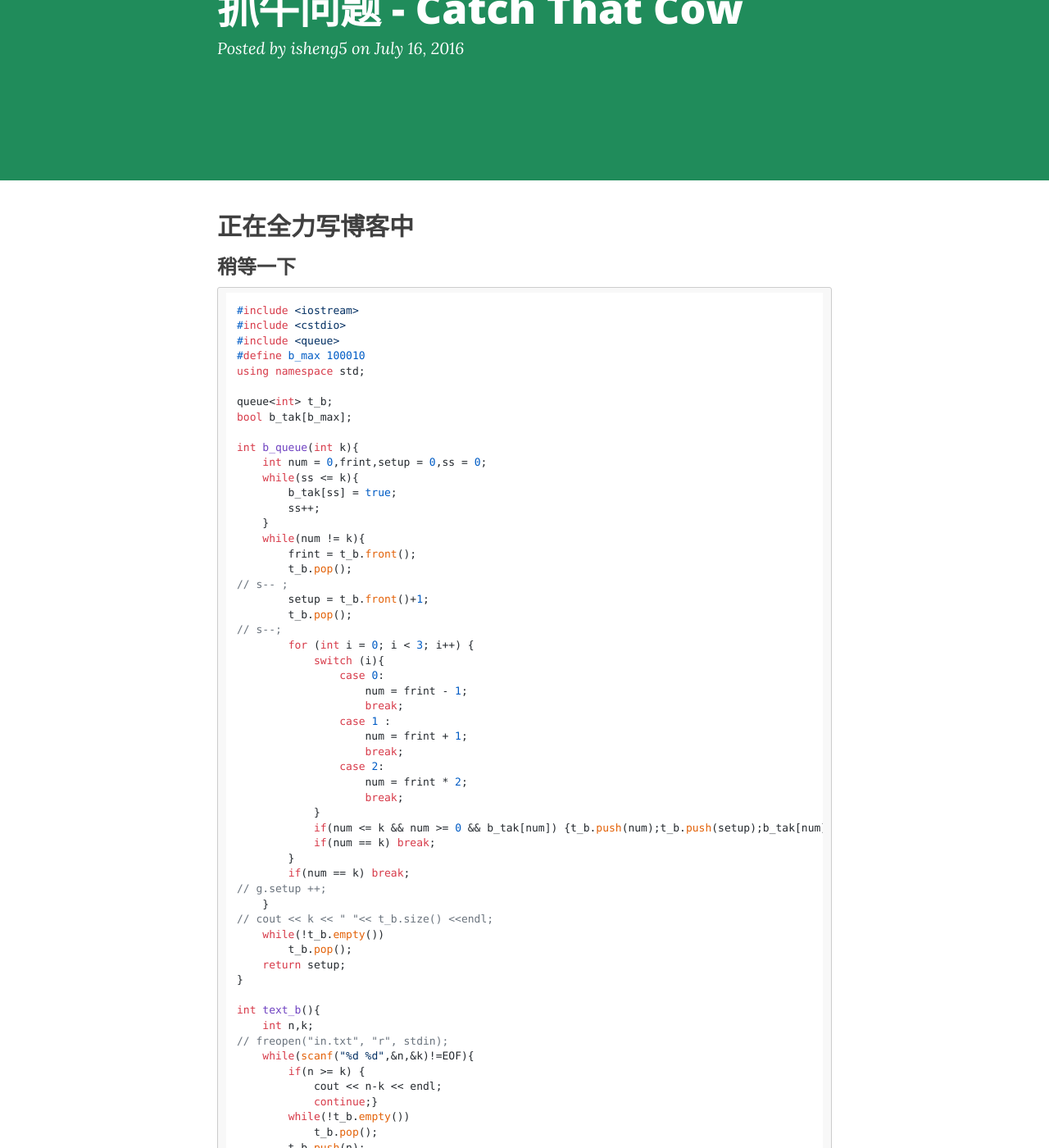
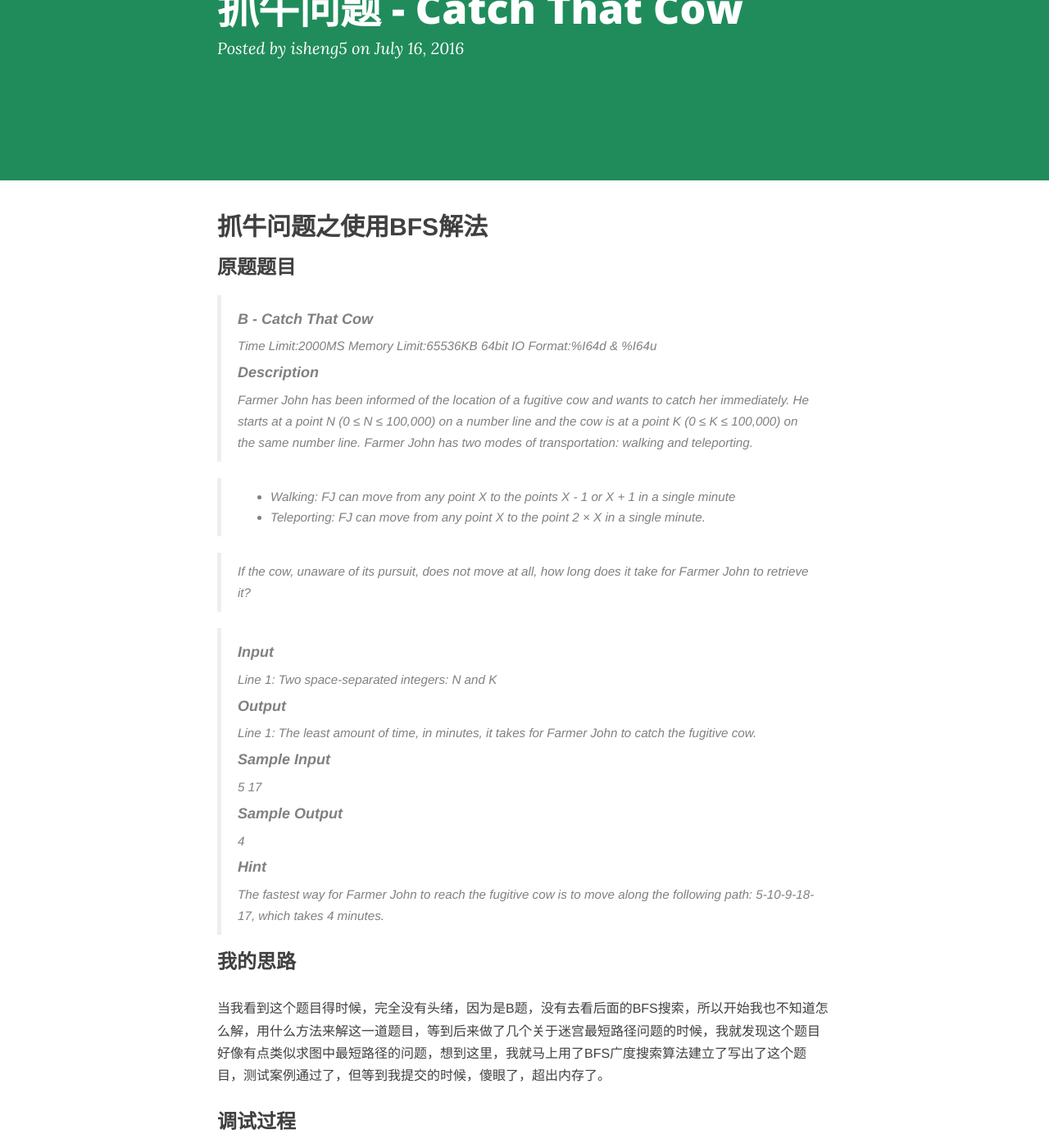
Before and after one commit to mapoio/blog, a Jekyll site: the page built from _posts/2016-07-16-week-1-s.md, in a window 1280 px wide and 1400 px high, scrolled down 214 px. Shown: the whole window at 82% size. Built offline with Jekyll 4.4.1, drawn with Linux system fonts in a browser that asks for light colours; nearby versions of some CDN libraries; comment, search, counter and statistics services are not loaded; some of the changed text lies outside the part shown.

Commit message:
推送博文-抓牛问题

````diff
--- a/_posts/2016-07-16-week-1-s.md
+++ b/_posts/2016-07-16-week-1-s.md
@@ -6,11 +6,57 @@
 tags: [ACM集训]
 description: 这个题目，我用的是BFS广度搜索来解题目的，毕竟也是一个最短连接问题。
 ---
-## 正在全力写博客中
+## 抓牛问题之使用BFS解法
 
-### 稍等一下
+### 原题题目
 
+> #### B - Catch That Cow
+Time Limit:2000MS     Memory Limit:65536KB     64bit IO Format:%I64d & %I64u
+>#### Description
+Farmer John has been informed of the location of a fugitive cow and wants to catch her immediately. He starts at a point N (0 ≤ N ≤ 100,000) on a number line and the cow is at a point K (0 ≤ K ≤ 100,000) on the same number line. Farmer John has two modes of transportation: walking and teleporting.
 
+>* Walking: FJ can move from any point X to the points X - 1 or X + 1 in a single minute
+>* Teleporting: FJ can move from any point X to the point 2 × X in a single minute.
+
+>If the cow, unaware of its pursuit, does not move at all, how long does it take for Farmer John to retrieve it?
+
+>#### Input
+Line 1: Two space-separated integers: N and K
+#### Output
+Line 1: The least amount of time, in minutes, it takes for Farmer John to catch the fugitive cow.
+#### Sample Input
+5 17
+#### Sample Output
+4
+#### Hint
+The fastest way for Farmer John to reach the fugitive cow is to move along the following path: 5-10-9-18-17, which takes 4 minutes.
+
+### 我的思路
+当我看到这个题目得时候，完全没有头绪，因为是B题，没有去看后面的BFS搜索，所以开始我也不知道怎么解，用什么方法来解这一道题目，等到后来做了几个关于迷宫最短路径问题的时候，我就发现这个题目好像有点类似求图中最短路径的问题，想到这里，我就马上用了BFS广度搜索算法建立了写出了这个题目，测试案例通过了，但等到我提交的时候，傻眼了，超出内存了。
+
+### 调试过程
+当知道超出内存后，我就通过Windows内置的进程控制程序，测试数据调到最大，运行程序，查看了一下我占用的内存大小，好像到了2个G系统自动的把它中断了，仔细想了一下，估计是边界条件判断出错，导致陷入了死循环中
+##### 问题代码
+```c++
+if(num <= k) {t_b.push(num);t_b.push(setup);b_tak[num] = false;}//num为当前所在的步数
+```
+这个代码中if的判断参数只判断了步数小于等于最终牛的步数就继续递归搜索下去，然后我就加了一个条件，判断步数当前num必须大于0才有意义。
+##### 第一次改进后的代码
+```c++
+if(num <= k && num >= 0) {t_b.push(num);t_b.push(setup);b_tak[num] = false;}//num为当前所在的步数
+```
+然后我就又提交了一次，竟然超时了，好吧，效率不过关呀！继续想思考，进行debug模式，发现我有很多重复的不是一直在进程中运行，这么多重复的递归导致效率好低，然后我就加了一个数组，通过数组来检测当前步数是否已经测试过了！
+##### 第二次改进后的代码
+```c++
+if(num <= k && num >= 0 && b_tak[num]) {t_b.push(num);t_b.push(setup);b_tak[num] = false;}//num为当前所在的步数,b_tak[]判断当前节点是否已经访问过了。
+```
+
+最后提交终于过了，过程是曲折的，但是结果是感人的。
+
+### 感想及其改进
+感想就是OJ好坑爹，不过这次过程还是蛮顺利的，两次调试就过了，经验就是，在搜索算法中必须对不必要的分支剪出，这样会极大的提高效率。
+
+### 最终AC代码
 ```c++
 #include <iostream>
 #include <cstdio>
@@ -18,22 +64,20 @@
 #define b_max 100010
 using namespace std;
 
-queue<int> t_b;
-bool b_tak[b_max];
+queue<int> t_b;//建立搜索队列
+bool b_tak[b_max];//建立数组用于判断节点是否访问过了
 
-int b_queue(int k){
+int b_queue(int k){//BFS搜索核心，搜索最短时间抓到牛
     int num = 0,frint,setup = 0,ss = 0;
-    while(ss <= k){
+    while(ss <= k){//清空队列
         b_tak[ss] = true;
         ss++;
     }
     while(num != k){
         frint = t_b.front();
         t_b.pop();
-//        s-- ;
         setup = t_b.front()+1;
         t_b.pop();
-//        s--;
         for (int i = 0; i < 3; i++) {
             switch (i){
                 case 0:
@@ -46,13 +90,11 @@
                     num = frint * 2;
                     break;
             }
-            if(num <= k && num >= 0 && b_tak[num]) {t_b.push(num);t_b.push(setup);b_tak[num] = false;}
+            if(num <= k && num >= 0 && b_tak[num]) {t_b.push(num);t_b.push(setup);b_tak[num] = false;}//对进入搜索队列的数据进行判断
             if(num == k) break;
         }
-        if(num == k) break;
-//        g.setup ++;
+        if(num == k) break;//搜索停止的条件
     }
-//    cout << k << " "<< t_b.size() <<endl;
     while(!t_b.empty())
         t_b.pop();
     return setup;
@@ -74,3 +116,4 @@
     }
 }
 ```
+好啦，Coding是一件很有趣的事情！
````
